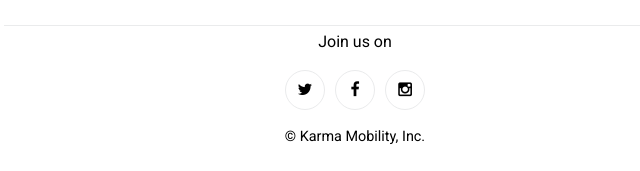
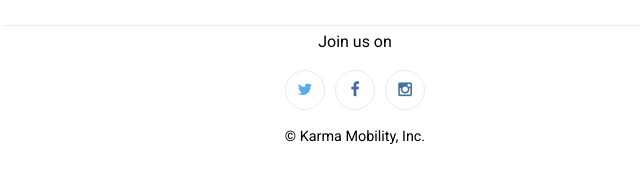
Before and after one commit to dtkeppler/startup-landing-page-clone, a plain HTML site: page index.html in a window 1280 px wide. Shown: the part 1287-1458 px from the top of the page, 285-925 px from the left. Drawn offline with Linux system fonts and the light colour scheme.

Commit message:
resaved css styles to footer

```diff
--- a/css/style.css
+++ b/css/style.css
@@ -225,6 +225,18 @@ body {
 	margin: 10px;
 }
 
+li.twitter {
+	color: #55acee;
+}
+
+li.facebook {
+	color: #4c66a4;
+}
+
+li.instagram {
+	color: #3f729b;
+}
+
 .copy {
 	font-size: 0.9rem;
 }
```
